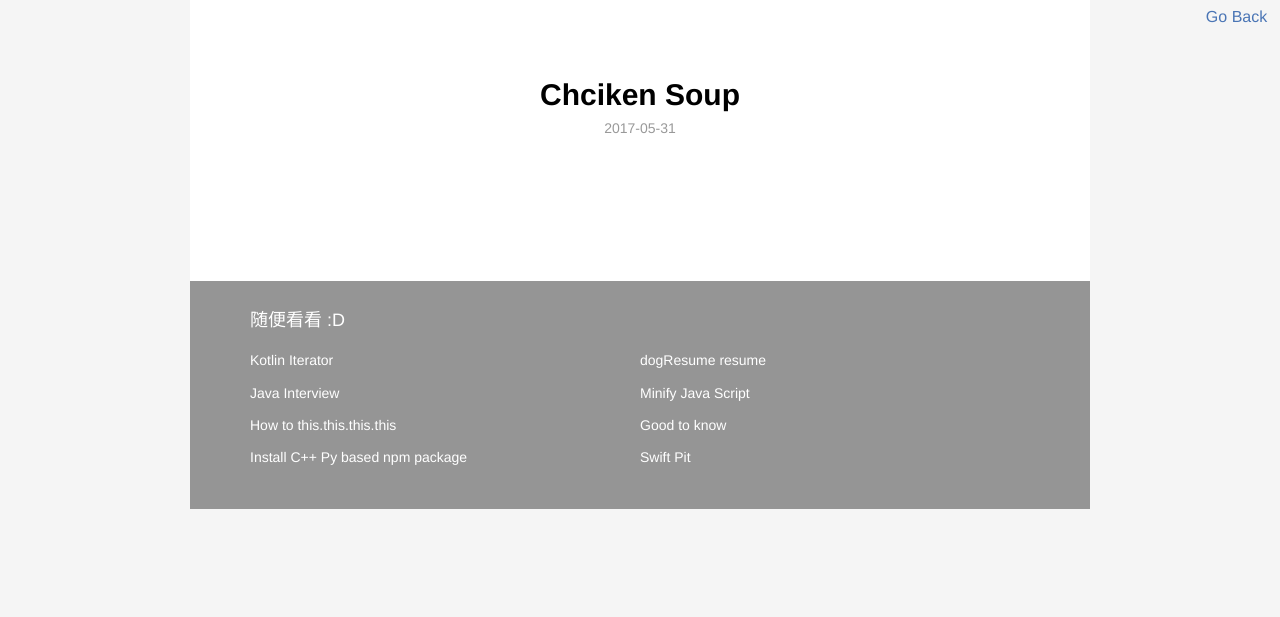
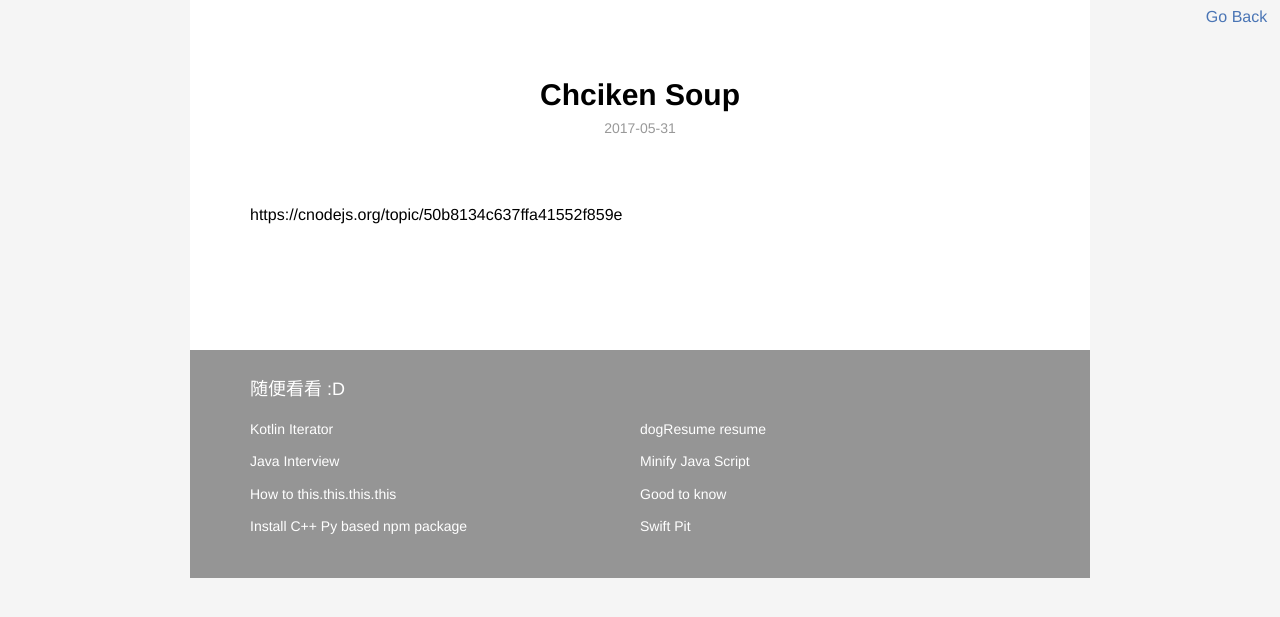
Before and after one commit to WMXPY/blog.mengw.io, a Jekyll site: the page built from _posts/blog/2017-05-31-Chicken-Soup.md, in a window 1280 px wide. Shown: the top 617 px of the page. Built offline with Jekyll 4.4.1, drawn with Linux system fonts in a browser that asks for light colours; part of the change alters nothing that is shown.

Commit message:
Update 2017-05-31-Chicken-Soup.md

```diff
--- a/_posts/blog/2017-05-31-Chicken-Soup.md
+++ b/_posts/blog/2017-05-31-Chicken-Soup.md
@@ -4,3 +4,6 @@ title: "Chciken Soup"
 categories: blog
 description: 鸡汤
 ---
+
+
+https://cnodejs.org/topic/50b8134c637ffa41552f859e
```
